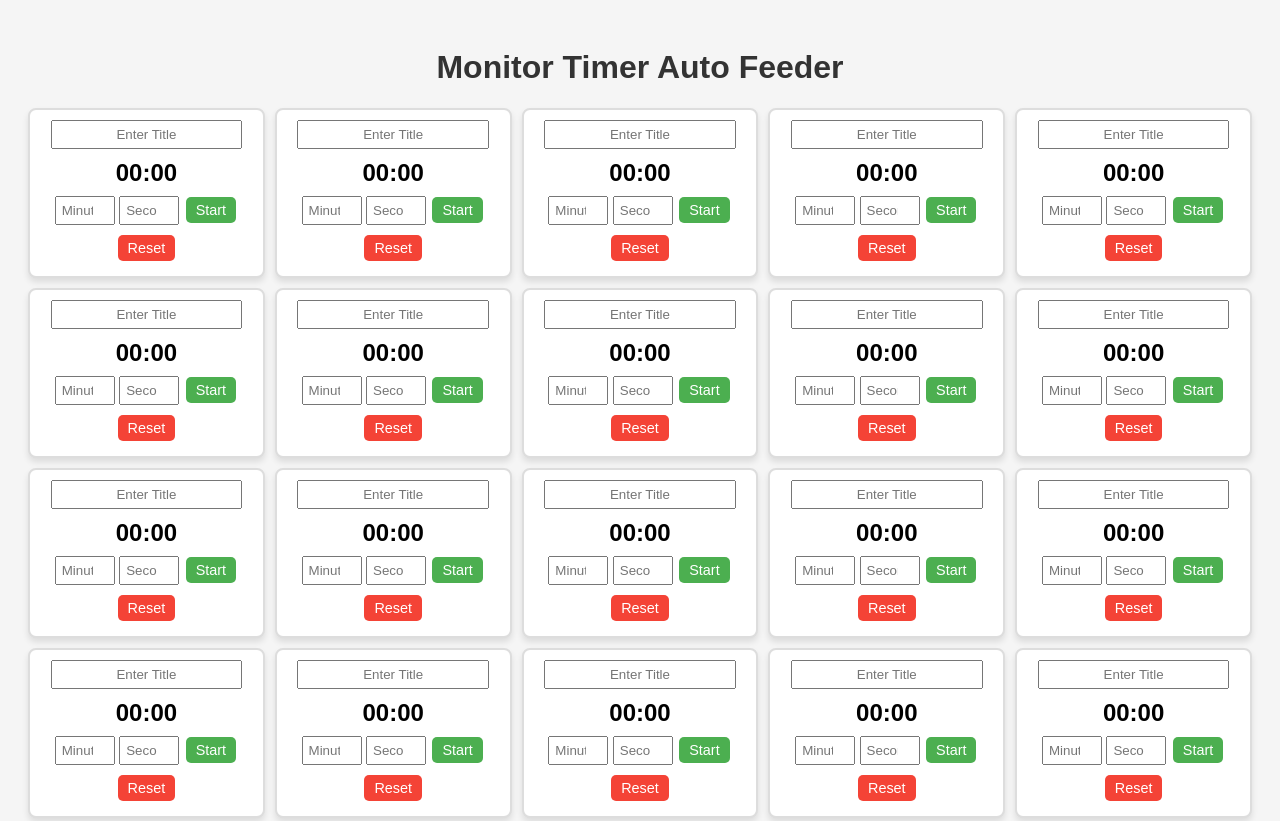
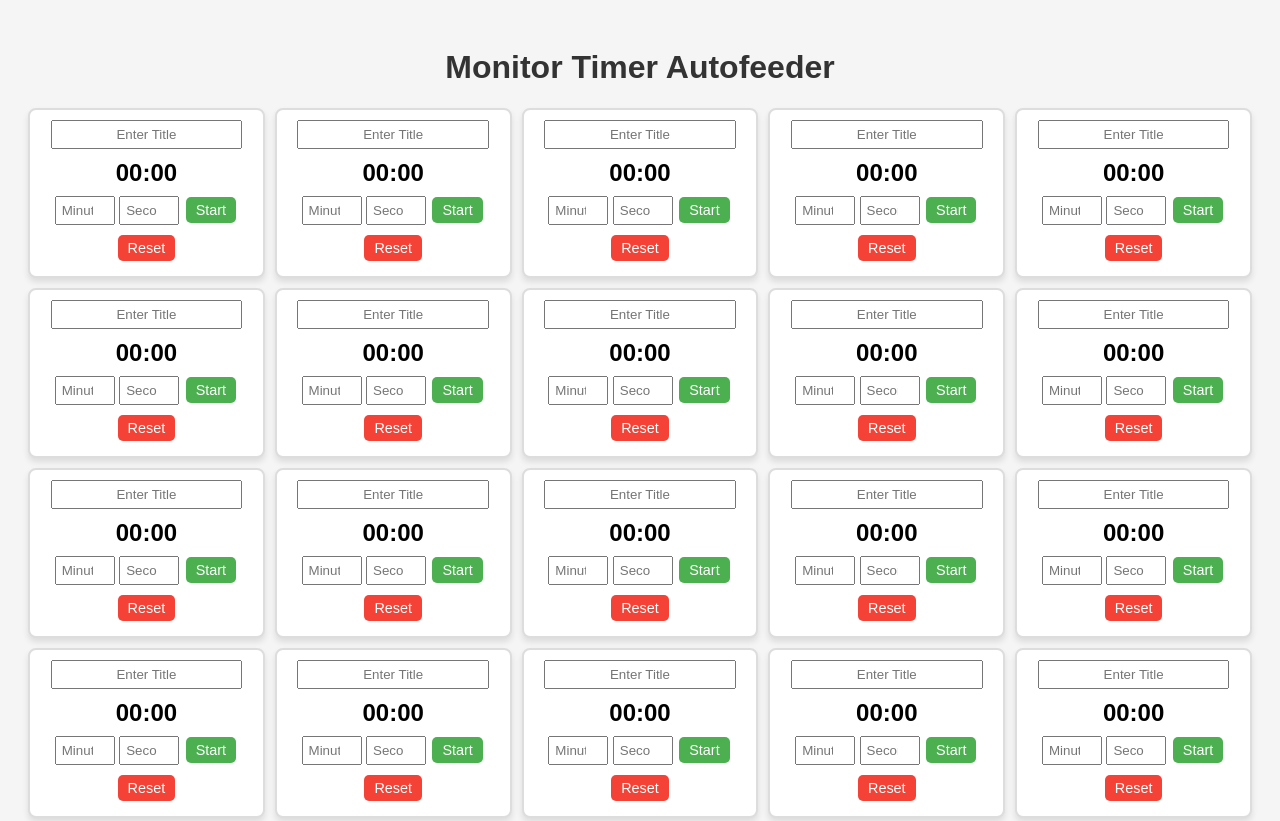
Before and after one commit to rezapermana127/amrinay, a plain HTML site: page index.html in a window 1280 px wide. Shown: the top 821 px of the page. Drawn offline with Linux system fonts and the light colour scheme.

Commit message:
Update index.html

```diff
--- a/index.html
+++ b/index.html
@@ -73,7 +73,7 @@
 </head>
 
 <body>
-    <h1>Monitor Timer Auto Feeder</h1>
+    <h1>Monitor Timer Autofeeder</h1>
     <div class="timers-container" id="timers-container"></div>
 
     <script>
```
